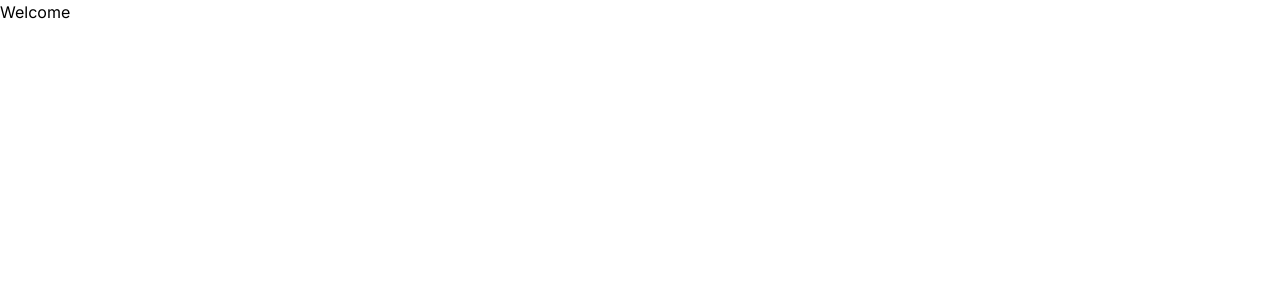
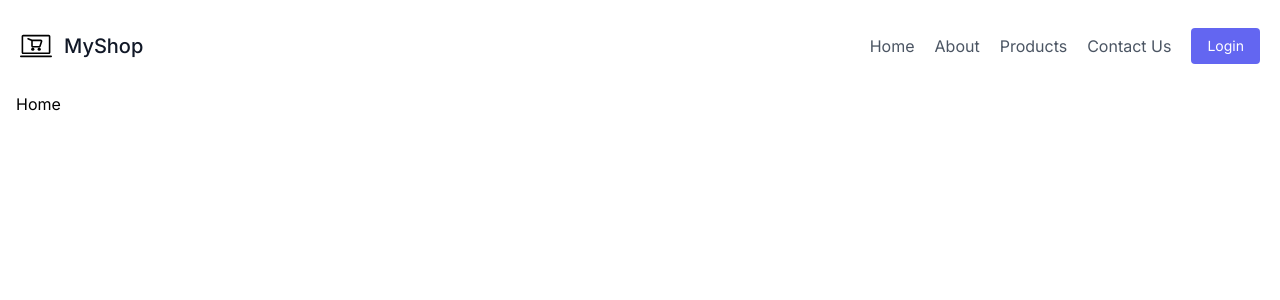
Before and after one commit to umer-shehzad/myshop-strapi-app, a Next.js app in the folder frontend-nextjs/: page / in a window 1280 px wide. Shown: the top 300 px of the page. Built offline with nearby package versions, Linux system fonts and the light colour scheme.

Commit message:
implement navbar and their respective links

```diff
--- /dev/null
+++ b/frontend-nextjs/src/app/about/page.js
@@ -0,0 +1,11 @@
+import React from 'react'
+
+const page = () => {
+  return (
+    <div className="container mx-auto px-4">
+      About
+    </div>
+  )
+}
+
+export default page
--- /dev/null
+++ b/frontend-nextjs/src/app/contact/page.js
@@ -0,0 +1,11 @@
+import React from 'react'
+
+const page = () => {
+  return (
+    <div className="container mx-auto px-4">
+      Contact Us
+    </div>
+  )
+}
+
+export default page
--- a/frontend-nextjs/src/app/layout.js
+++ b/frontend-nextjs/src/app/layout.js
@@ -1,5 +1,6 @@
 import { Inter } from "next/font/google";
 import "./globals.css";
+import Navbar from "@/components/Navbar";
 
 const inter = Inter({ subsets: ["latin"] });
 
@@ -11,7 +12,10 @@ export const metadata = {
 export default function RootLayout({ children }) {
   return (
     <html lang="en">
-      <body className={inter.className}>{children}</body>
+      <body className={inter.className}>
+        <Navbar />
+        {children}
+      </body>
     </html>
   );
 }
--- a/frontend-nextjs/src/app/page.js
+++ b/frontend-nextjs/src/app/page.js
@@ -1,9 +1,8 @@
-import Image from "next/image";
 
 export default function Home() {
   return (
-    <div>
-      Welcome
+    <div className="container mx-auto px-4">
+      Home
     </div>
   );
 }
--- /dev/null
+++ b/frontend-nextjs/src/app/products/page.js
@@ -0,0 +1,11 @@
+import React from 'react'
+
+const page = () => {
+  return (
+    <div className="container mx-auto px-4">
+      Products
+    </div>
+  )
+}
+
+export default page
--- /dev/null
+++ b/frontend-nextjs/src/components/Navbar.js
@@ -0,0 +1,28 @@
+import React from 'react'
+import Link from 'next/link'
+
+const Navbar = () => {
+    return (
+        <>
+            <header className="text-gray-600 body-font">
+                <div className="container mx-auto flex flex-wrap p-5 flex-col md:flex-row items-center">
+                    <Link href="/" className="flex title-font font-medium items-center text-gray-900 mb-4 md:mb-0">
+                        <img className="w-8" src='logo.svg' alt='logo' />
+                        <span className="ml-3 text-xl">MyShop</span>
+                    </Link>
+                    <nav className="md:ml-auto flex flex-wrap items-center text-base justify-center">
+                        <Link href="/" className="mr-5 hover:text-gray-900">Home</Link>
+                        <Link href="/about" className="mr-5 hover:text-gray-900">About</Link>
+                        <Link href="/products" className="mr-5 hover:text-gray-900">Products</Link>
+                        <Link href="/contact" className="mr-5 hover:text-gray-900">Contact Us</Link>
+                    </nav>
+                    <button className="my-2 text-white bg-indigo-500 border-0 py-1 md:py-2 px-2 md:px-4 focus:outline-none hover:bg-indigo-600 rounded text-sm">
+                        Login
+                    </button>
+                </div>
+            </header>
+        </>
+    )
+}
+
+export default Navbar
```
Also changed, not shown: frontend-nextjs/public/logo.svg (added).
